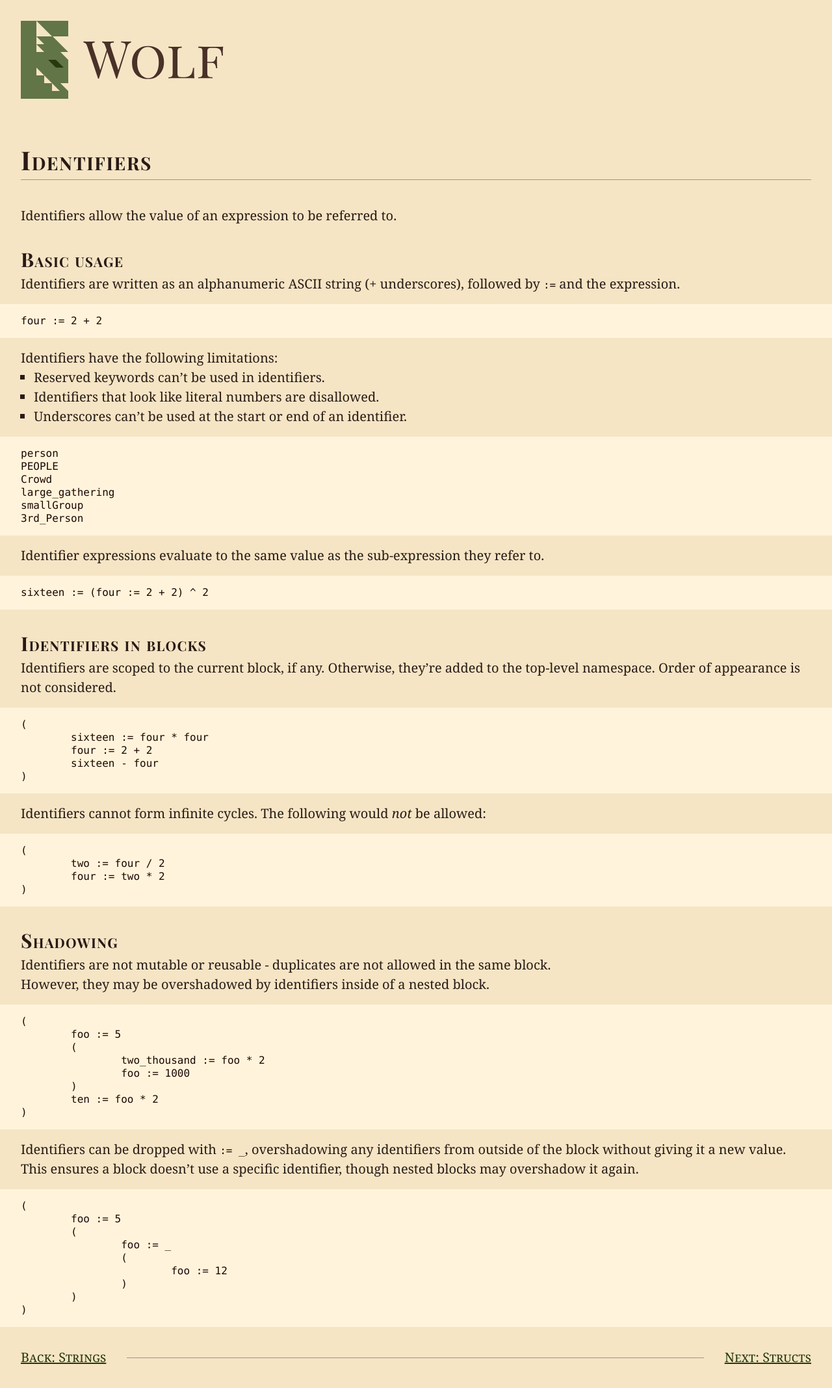
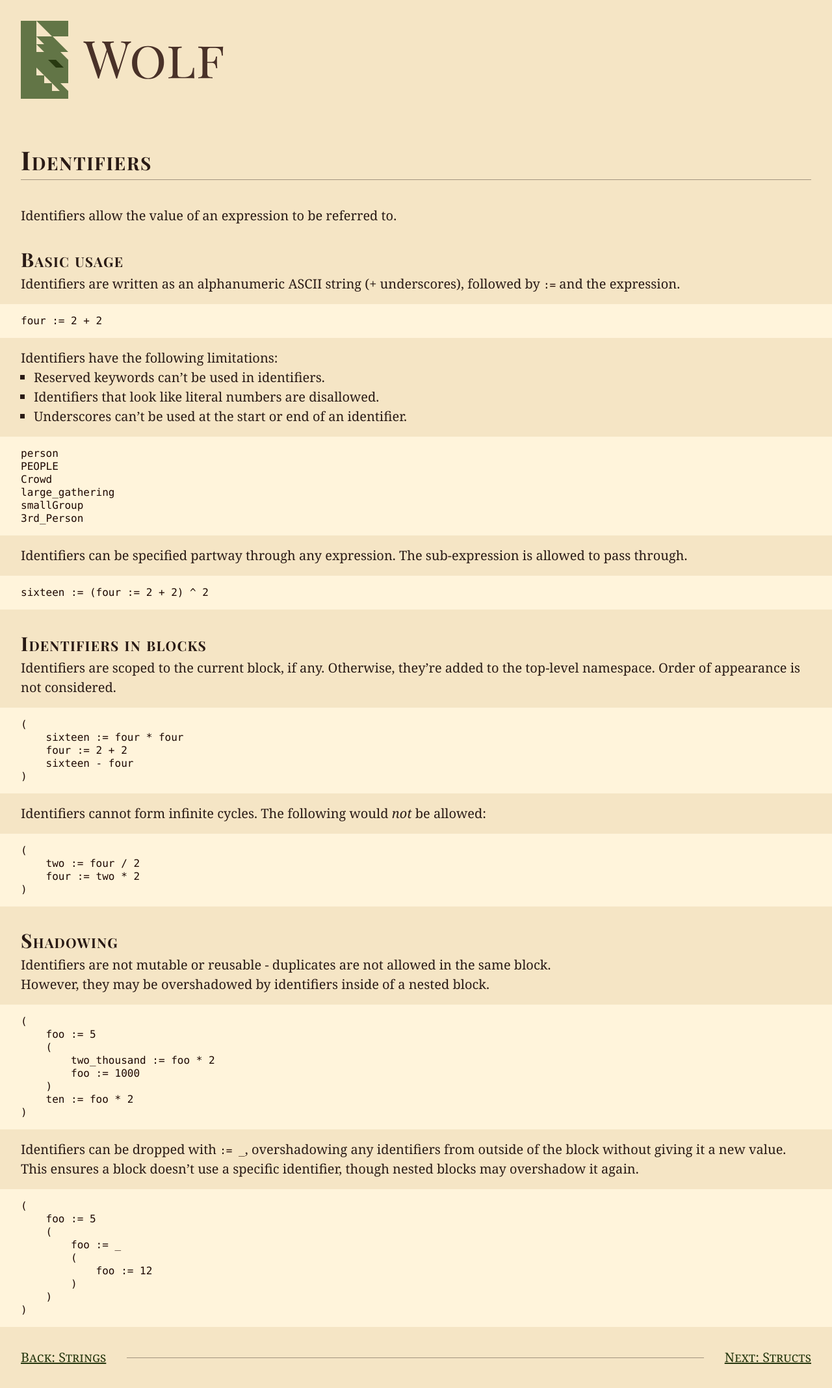
Before and after one commit to dphfox/wolf, a Jekyll site: the page built from docs/design/05-identifiers.md, in a window 1280 px wide. Shown: the whole page at 65% size. Built offline with Jekyll 4.4.1, drawn with Linux system fonts in a browser that asks for light colours; some web fonts are replaced.

Commit message:
Tab size = 4

````diff
--- a/docs/assets/css/main.css
+++ b/docs/assets/css/main.css
@@ -5,6 +5,7 @@
 	padding: 0;
 	box-sizing: border-box;
 	font-optical-sizing: auto;
+	tab-size: 4;
 }
 
 :root {
--- a/docs/design/05-identifiers.md
+++ b/docs/design/05-identifiers.md
@@ -30,8 +30,8 @@ smallGroup
 3rd_Person
 ```
 
-Identifier expressions evaluate to the same value as the sub-expression they
-refer to.
+Identifiers can be specified partway through any expression. The sub-expression
+is allowed to pass through.
 
 ```
 sixteen := (four := 2 + 2) ^ 2
````
